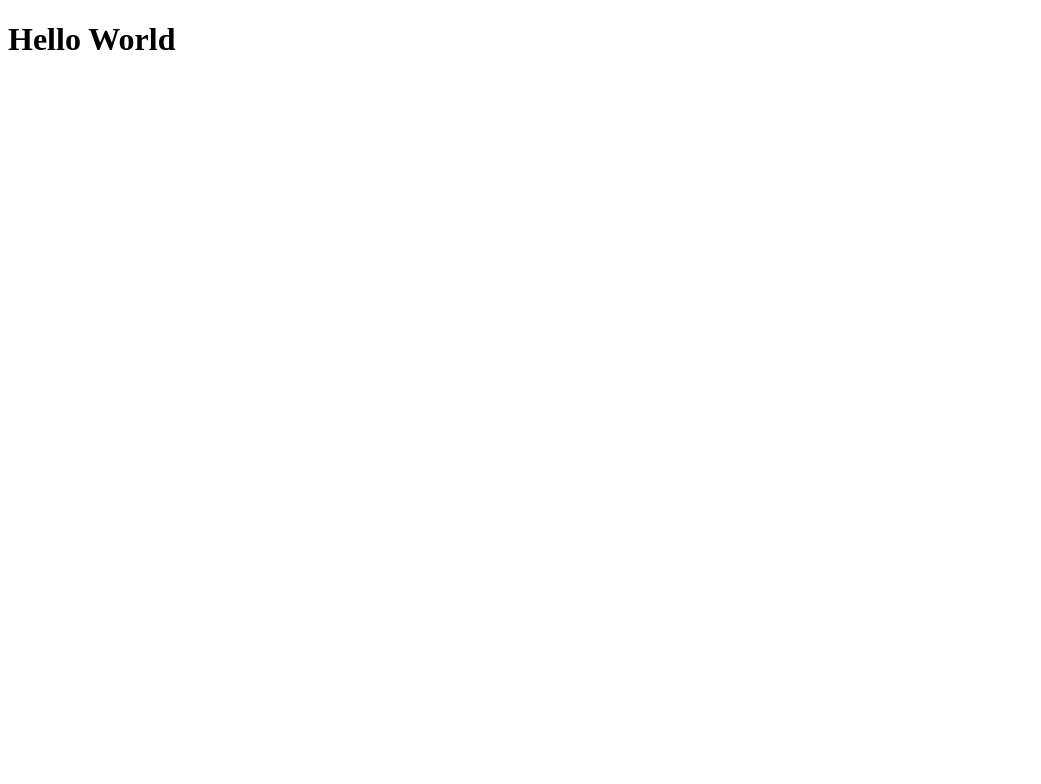
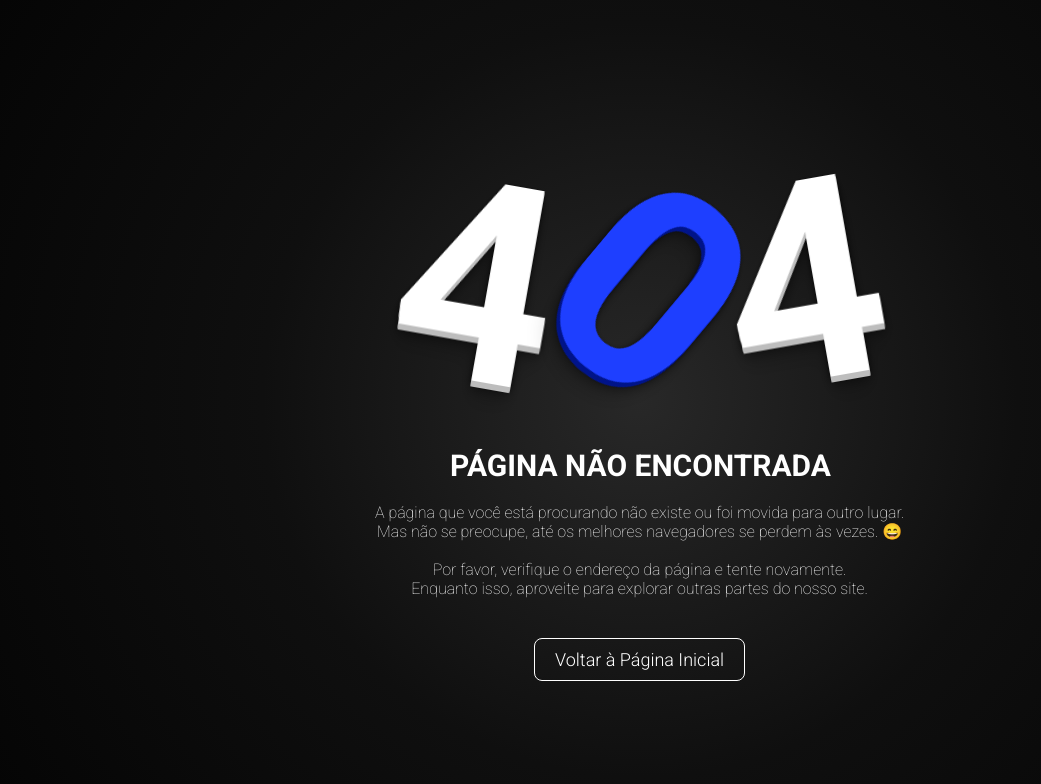
Before and after one commit to tonidevelopments/404-page-animation, a plain HTML site: page index.html in a window 1280 px wide. Shown: the whole page, without its empty margins (0-1041 px from the left). Drawn offline with Linux system fonts and the light colour scheme.

Commit message:
Finished

```diff
--- /dev/null
+++ b/css/flex.css
@@ -0,0 +1,13 @@
+.flex-column-all-center {
+  display: flex;
+  flex-direction: column;
+  align-items: center;
+  justify-content: center;
+}
+
+.flex-row-all-center {
+  display: flex;
+  flex-direction: row;
+  align-items: center;
+  justify-content: center;
+}
--- /dev/null
+++ b/css/header.css
@@ -0,0 +1,81 @@
+.header-span {
+  font-size: 280px;
+  font-weight: bold;
+  color: #FFFFFF;
+  text-shadow: 0 calc(1px + 1px) 0 #bdbdbd, 0 calc(2px + 1px) 0 #bdbdbd, 0 calc(3px + 1px) 0 #bdbdbd, 0 calc(4px + 1px) 0 #bdbdbd, 0 calc(5px + 1px) 0 #bdbdbd, 0 calc(6px + 1px) calc(1px + 1px) rgba(0, 0, 0, .1), 0 0 calc(5px + 1px) rgba(0, 0, 0, .1), 0 calc(1px + 1px) calc(3px + 1px) rgba(0, 0, 0, .3), 0 calc(3px + 1px) calc(5px + 1px) rgba(0, 0, 0, .2), 0 calc(5px + 1px) calc(10px + 1px) rgba(0, 0, 0, .25), 0 calc(10px + 1px) calc(10px + 1px) rgba(0, 0, 0, .2), 0 calc(20px + 1px) calc(20px + 1px) rgba(0, 0, 0, .15);
+  transition: all .4s ease;
+}
+
+.header-span-1 {
+  animation: span-anim-1 .3s linear 0s 1 forwards;
+}
+
+.header-span-2 {
+  color: #1e3fff;
+  text-shadow: 0 calc(1px + 1px) 0 #001489, 0 calc(2px + 1px) 0 #001489, 0 calc(3px + 1px) 0 #001489, 0 calc(4px + 1px) 0 #001489, 0 calc(5px + 1px) 0 #001489, 0 calc(6px + 1px) calc(1px + 1px) rgba(0, 0, 0, .1), 0 0 calc(5px + 1px) rgba(0, 0, 0, .1), 0 calc(1px + 1px) calc(3px + 1px) rgba(0, 0, 0, .3), 0 calc(3px + 1px) calc(5px + 1px) rgba(0, 0, 0, .2), 0 calc(5px + 1px) calc(10px + 1px) rgba(0, 0, 0, .25), 0 calc(10px + 1px) calc(10px + 1px) rgba(0, 0, 0, .2), 0 calc(20px + 1px) calc(20px + 1px) rgba(0, 0, 0, .15);
+  margin: 0px 2.5px 0px 2.5px;
+  transform: rotate(0deg) translate(0px, -150px);
+  animation: span-anim-2 .5s linear 0s 1 forwards;
+}
+
+.header-span-3 {
+  animation: span-anim-3 .3s linear 0s 1 forwards;
+}
+
+@keyframes span-anim-1 {
+  0% {
+    opacity: 0;
+    transform: scale(.8) rotate(-10deg);
+  }
+
+  80% {
+    opacity: 1;
+    transform: scale(1) rotate(5deg);
+  }
+
+  100% {
+    opacity: 1;
+    transform: scale(1) rotate(10deg);
+  }
+}
+
+@keyframes span-anim-2 {
+  0% {
+    transform: rotate(0deg) translate(0px, -100px);
+    opacity: 0;
+  }
+
+  50% {
+    transform: rotate(-15deg) translate(10px, 0px);
+  }
+
+  65% {
+    transform: rotate(-5deg) translate(10px, -20px);
+  }
+
+  80% {
+    transform: rotate(15deg) translate(10px, 0px);
+  }
+
+  100% {
+    transform: rotate(40deg) translate(10px, 0px);
+    opacity: 1;
+  }
+}
+
+@keyframes span-anim-3 {
+  0% {
+    opacity: 0;
+    transform: scale(.8) rotate(10deg);
+  }
+
+  80% {
+    opacity: 1;
+    transform: scale(1) rotate(-5deg);
+  }
+
+  100% {
+    opacity: 1;
+    transform: scale(1) rotate(-10deg);
+  }
+}
--- /dev/null
+++ b/css/main.css
@@ -0,0 +1,98 @@
+/* modules */
+@import url("./flex.css");
+@import url("./header.css");
+@import url("./presets.css");
+
+/* main */
+body {
+  height: 100vh;
+  background: var(--rgba-black-1);
+  background: radial-gradient(circle, var(--rgba-black-1) 0%, var(--rgba-black-2) 50%, var(--rgba-black-3) 100%);
+}
+
+h1 {
+  font-family: "Roboto", sans-serif;
+  font-weight: 600;
+  font-size: 30px;
+  letter-spacing: 0px;
+  margin: 0px 0px 20px 0px;
+  text-transform: uppercase;
+  padding: 0;
+  transition: all .4s ease;
+  animation: scale-x-animation .5s linear 0s 1 forwards;
+  transform: scaleY(1);
+  opacity: 0;
+}
+
+p {
+  text-align: center;
+  font-size: 16px;
+  font-weight: 200;
+  transition: all .4s ease;
+  animation: scale-x-animation .5s linear 0s 1 forwards;
+  transform: scaleY(1);
+  opacity: 0;
+}
+
+.button {
+  background-color: transparent;
+  border: .5px solid #FFF;
+  border-radius: 8px;
+  margin-top: 40px;
+  outline: none;
+  padding: 10px 20px;
+  position: relative;
+  overflow: hidden;
+  display: flex;
+  align-items: center;
+  transition: all .4s ease;
+  justify-content: center;
+  animation: scale-x-animation .5s linear 0s 1 forwards;
+}
+
+.button:hover {
+  border: .5px solid #000;
+  cursor: pointer;
+}
+
+.button:hover .button-hover-effect{
+  width: 100%;
+}
+
+.button:hover .button-title{
+  font-weight: 300;
+}
+
+.button-title {
+  font-family: "Roboto", sans-serif !important;
+  color: #FFF;
+  font-size: 18px;
+  font-weight: 300;
+  font-style: normal;
+  position: relative;
+  z-index: 1;
+  transition: all .4s ease;
+}
+
+.button-hover-effect {
+  position: absolute;
+  left: 0;
+  top: 0;
+  height: 100%;
+  width: 0%;
+  background-color: #FFF;
+  transition: all .4s ease;
+  z-index: 2;
+  mix-blend-mode: difference;
+}
+
+@keyframes scale-x-animation {
+  from {
+    opacity: 0;
+    transform: scaleX(.95);
+  }
+
+  to {
+    opacity: 1;
+  }
+}
--- /dev/null
+++ b/css/presets.css
@@ -0,0 +1,16 @@
+/* fonts */
+@import url('https://fonts.googleapis.com/css2?family=Roboto:ital,wght@0,100;0,300;0,400;0,500;0,700;0,900;1,100;1,300;1,400;1,500;1,700;1,900&display=swap');
+
+/* presets */
+:root {
+  --rgba-black-1: rgba(40, 40, 40, 1);
+  --rgba-black-2: rgba(15, 15, 15, 1);
+  --rgba-black-3: rgba(5, 5, 5, 1);
+}
+
+* {
+  margin: 0px;
+  padding: 0px;
+  color: white;
+  font-family: "Roboto", sans-serif;
+}
--- a/index.html
+++ b/index.html
@@ -3,18 +3,44 @@
 
 <head>
   <meta charset="UTF-8" />
-  <meta name="viewport" content="width=device-width, initial-scale=1.0" />
+  <meta name="viewport" content="width=device-width, initial-scale=1" />
 
   <meta name="author" content="Antonio (Toni) Rodrigues" />
   <meta name="description" content="Página 404 animada feita com HTML, CSS e Javascript." />
   <meta name="keywords" content="sites, web, desenvolvimento, 404, animações, css, html, javascript, js" />
   <meta name="copyright" content="© 2024 SenhorApp" />
 
-  <title>404 Page Animation</title>
+  <title>404 - Página não encontrada</title>
+
+  <link rel="stylesheet" href="./css/main.css" />
+  <link rel="icon" type="image/x-icon" href="./favicon.ico">
 </head>
 
-<body>
-  <h1>Hello World</h1>
+<body class="flex-column-all-center">
+  <div class="flex-row-all-center">
+    <span class="header-span header-span-1">4</span>
+    <span class="header-span header-span-2">0</span>
+    <span class="header-span header-span-3">4</span>
+  </div>
+
+  <h1>Página Não Encontrada</h1>
+
+  <p>
+    A página que você está procurando não existe ou foi movida para outro lugar.
+    <br />
+    Mas não se preocupe, até os melhores
+    navegadores se perdem às vezes. 😄
+    <br />
+    <br />
+    Por favor, verifique o endereço da página e tente novamente.
+    <br />
+    Enquanto isso, aproveite para explorar outras partes do nosso site.
+  </p>
+
+  <button class="button">
+    <span class="button-title">Voltar à Página Inicial</span>
+    <span class="button-hover-effect"></span>
+  </button>
 </body>
 
 </html>
```
Also changed, not shown: favicon.ico (added).
